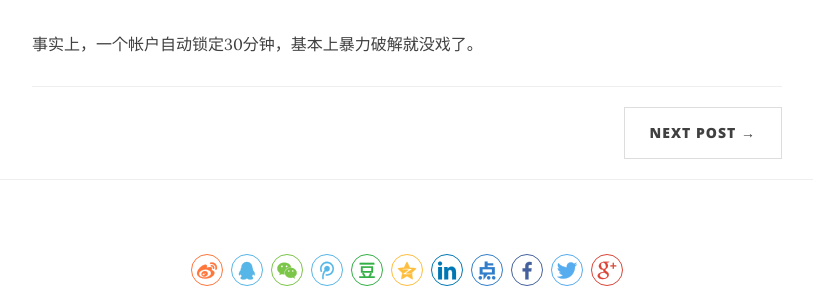
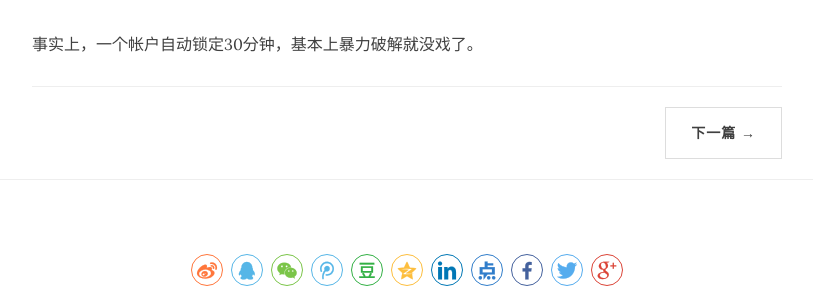
Before and after one commit to tommychin/tommychin.github.io, a Jekyll site: the page built from _posts/2013-4-21-the-top-security-issues-in-web-develop.md, in a window 1280 px wide and 900 px high, scrolled down 6140 px. Shown: the part 494-791 px from the top of the window, without its empty margins (233-1046 px from the left). Built offline with Jekyll 4.4.1, drawn with Linux system fonts in a browser that asks for light colours; nearby versions of some CDN libraries.

Commit message:
优化SEO关键字

```diff
--- a/_layouts/post.html
+++ b/_layouts/post.html
@@ -32,12 +32,12 @@
                 <ul class="pager">
                     {% if page.previous.url %}
                     <li class="previous">
-                        <a href="{{ page.previous.url | prepend: site.baseurl | replace: '//', '/' }}" data-toggle="tooltip" data-placement="top" title="{{page.previous.title}}">&larr; Previous Post</a>
+                        <a href="{{ page.previous.url | prepend: site.baseurl | replace: '//', '/' }}" data-toggle="tooltip" data-placement="top" title="{{page.previous.title}}">&larr; 上一篇</a>
                     </li>
                     {% endif %}
                     {% if page.next.url %}
                     <li class="next">
-                        <a href="{{ page.next.url | prepend: site.baseurl | replace: '//', '/' }}" data-toggle="tooltip" data-placement="top" title="{{page.next.title}}">Next Post &rarr;</a>
+                        <a href="{{ page.next.url | prepend: site.baseurl | replace: '//', '/' }}" data-toggle="tooltip" data-placement="top" title="{{page.next.title}}">下一篇 &rarr;</a>
                     </li>
                     {% endif %}
                 </ul>
--- a/_posts/2013-4-21-the-top-security-issues-in-web-develop.md
+++ b/_posts/2013-4-21-the-top-security-issues-in-web-develop.md
@@ -4,6 +4,8 @@
 layout: post
 title: WEB网站常见漏洞及预防
 category: null
+keywords: WEB网站常见漏洞,SQL注入,XSS注入,CSRF,密码和账户保护
+description: 本片文章总结了在WEB开发中常见的一些问题，如SQL注入，XSS注入以及对应的处理方式，同时总结了一些开发规范和帐号的保护方法。
 ---
 
 ### 注入漏洞
```
Also changed, not shown: _posts/2016-6-14-how-to-generate-random-string.md (+2 -2 lines).
